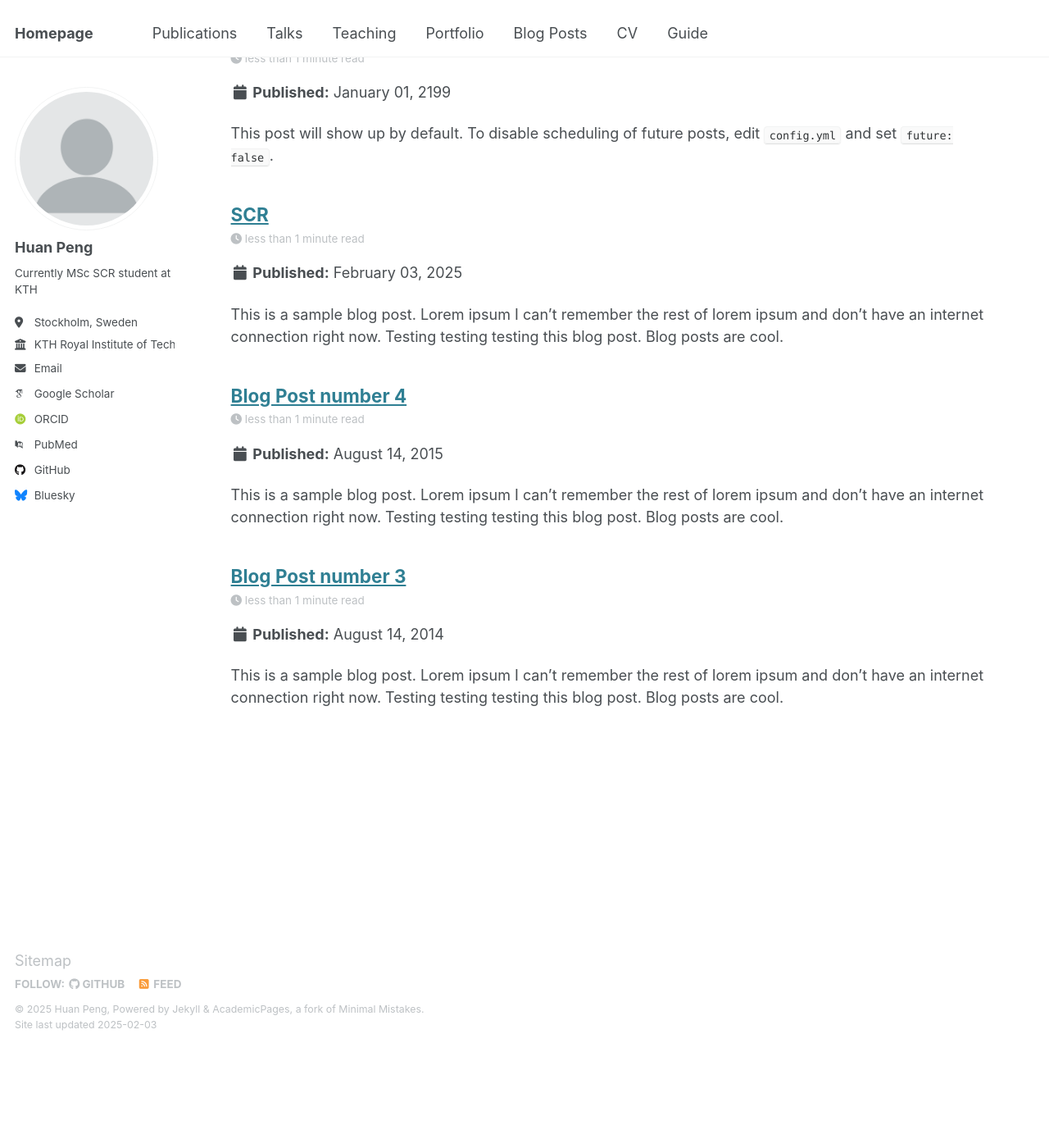
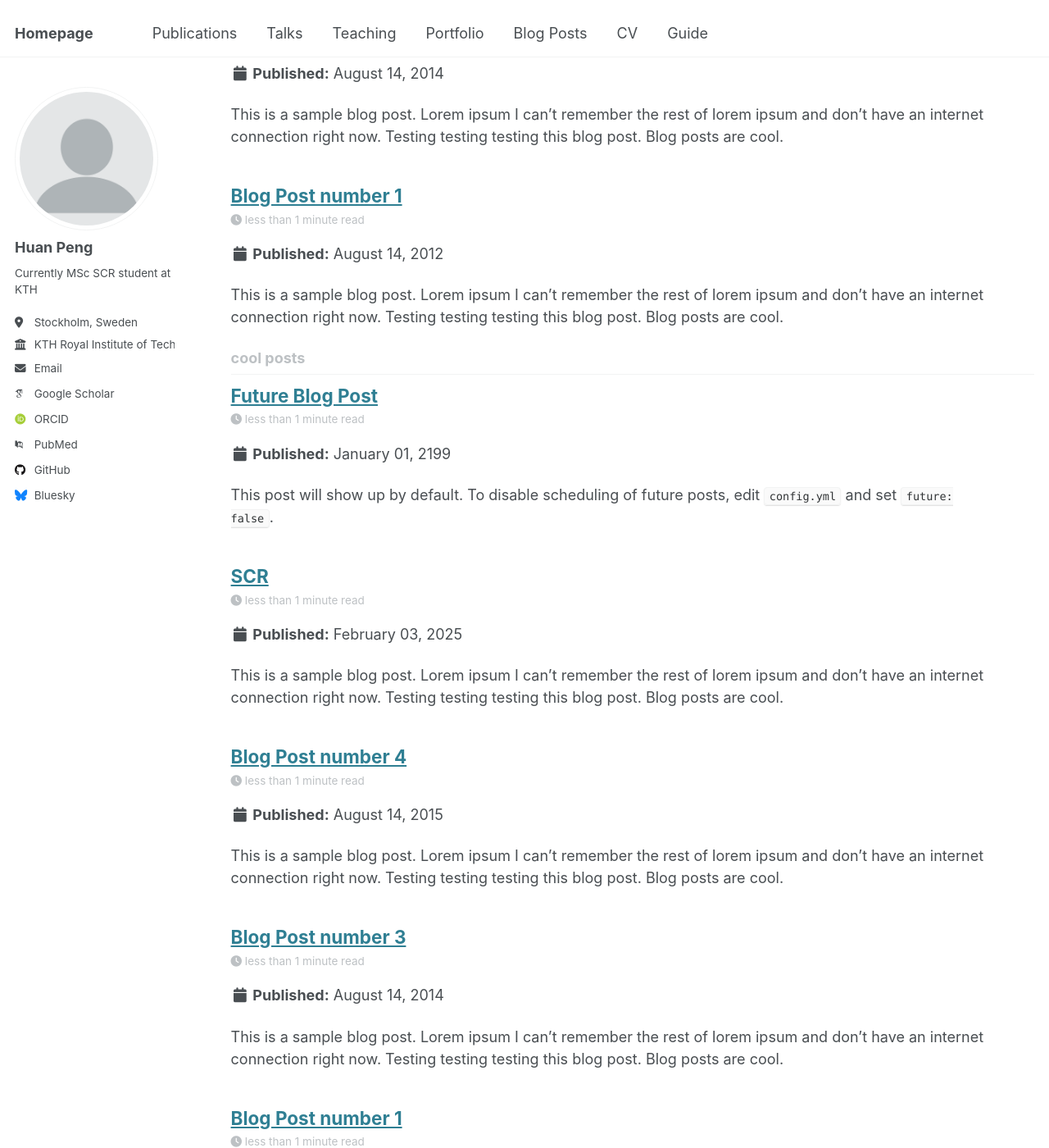
Before and after one commit to huanpen/huanpeng, a Jekyll site: the page built from _pages/tag-archive.html, in a window 1280 px wide and 1400 px high, scrolled down 1983 px. Shown: the whole window at 82% size. Built offline with Jekyll 4.4.1, drawn with Linux system fonts in a browser that asks for light colours; some web fonts are replaced; a file with an impossible date is left out; before the commit the page ends 3260 px from its top, so only the background shows below that; some of the changed text lies outside the part shown.

Commit message:
Update 2012-08-14-blog-post-1.md
Signed-off-by: Huan Peng <huanp@kth.se>

```diff
--- a/_posts/2012-08-14-blog-post-1.md
+++ b/_posts/2012-08-14-blog-post-1.md
@@ -1,6 +1,6 @@
 ---
 title: 'Blog Post number 1'
-date: a
+date: 2012-08-14
 permalink: /posts/2012/08/blog-post-1/
 tags:
   - cool posts
```
